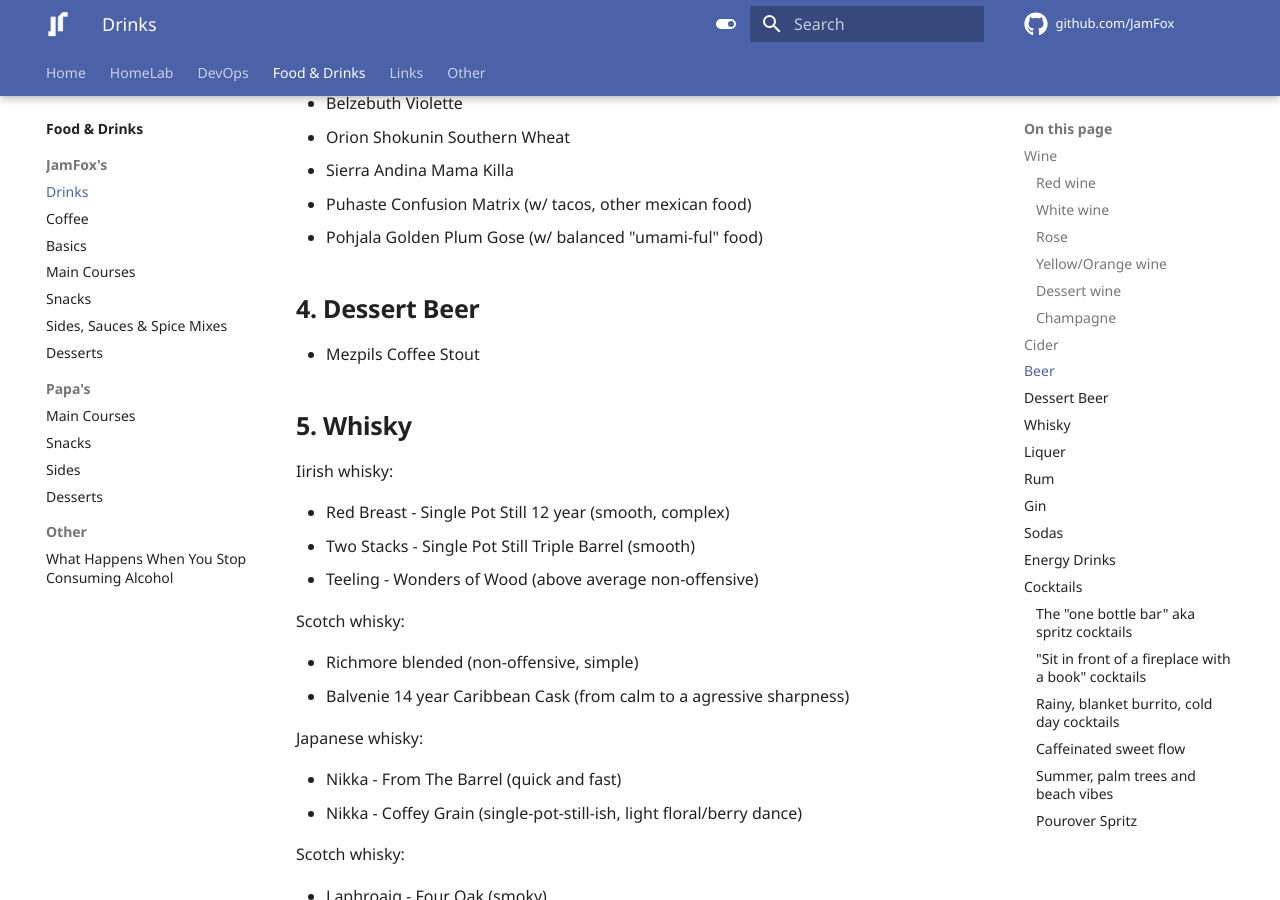
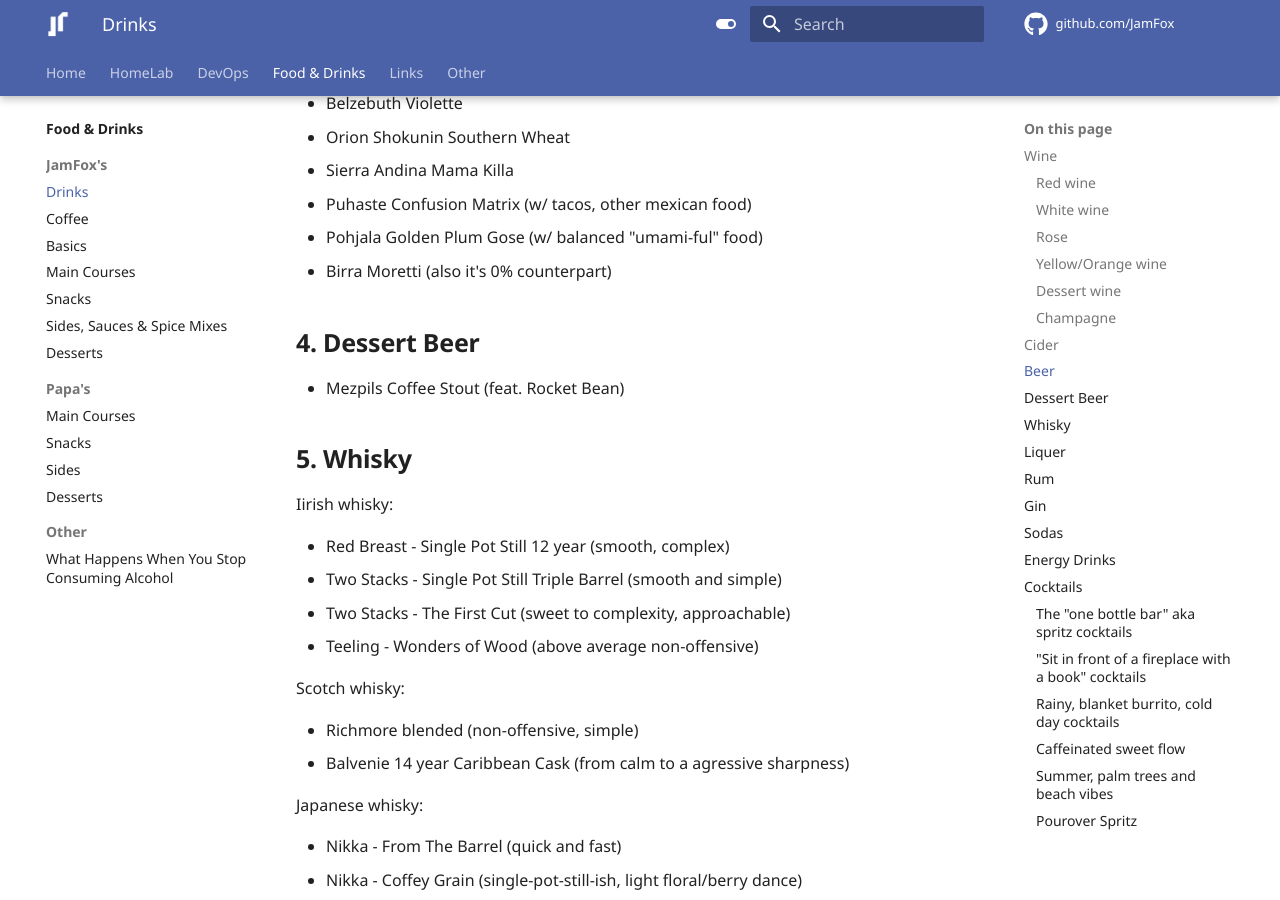
Before and after one commit to JamFox/docs.jamfox.dev, an MkDocs documentation site: the page built from docs/content/food/drinks.md, in a window 1280 px wide and 900 px high, scrolled down 2135 px. Built offline with MkDocs 1.6.1 and Material for MkDocs 9.7.7, drawn with Linux system fonts in a browser that asks for light colours; plug-ins that fetch from the network failed and are left out; comment, search, counter and statistics services are not loaded.

Commit message:
add stuff

```diff
--- a/docs/content/food/drinks.md
+++ b/docs/content/food/drinks.md
@@ -71,17 +71,19 @@ Collection of my favorite drinks.
 - Sierra Andina Mama Killa
 - Puhaste Confusion Matrix (w/ tacos, other mexican food)
 - Pohjala Golden Plum Gose (w/ balanced "umami-ful" food)
+- Birra Moretti (also it's 0% counterpart)
 
 ## Dessert Beer
 
-- Mezpils Coffee Stout
+- Mezpils Coffee Stout (feat. Rocket Bean)
 
 ## Whisky
 
 Iirish whisky:
 
 - Red Breast - Single Pot Still 12 year (smooth, complex)
-- Two Stacks - Single Pot Still Triple Barrel (smooth)
+- Two Stacks - Single Pot Still Triple Barrel (smooth and simple)
+- Two Stacks - The First Cut (sweet to complexity, approachable)
 - Teeling - Wonders of Wood (above average non-offensive)
 
 Scotch whisky:
```
